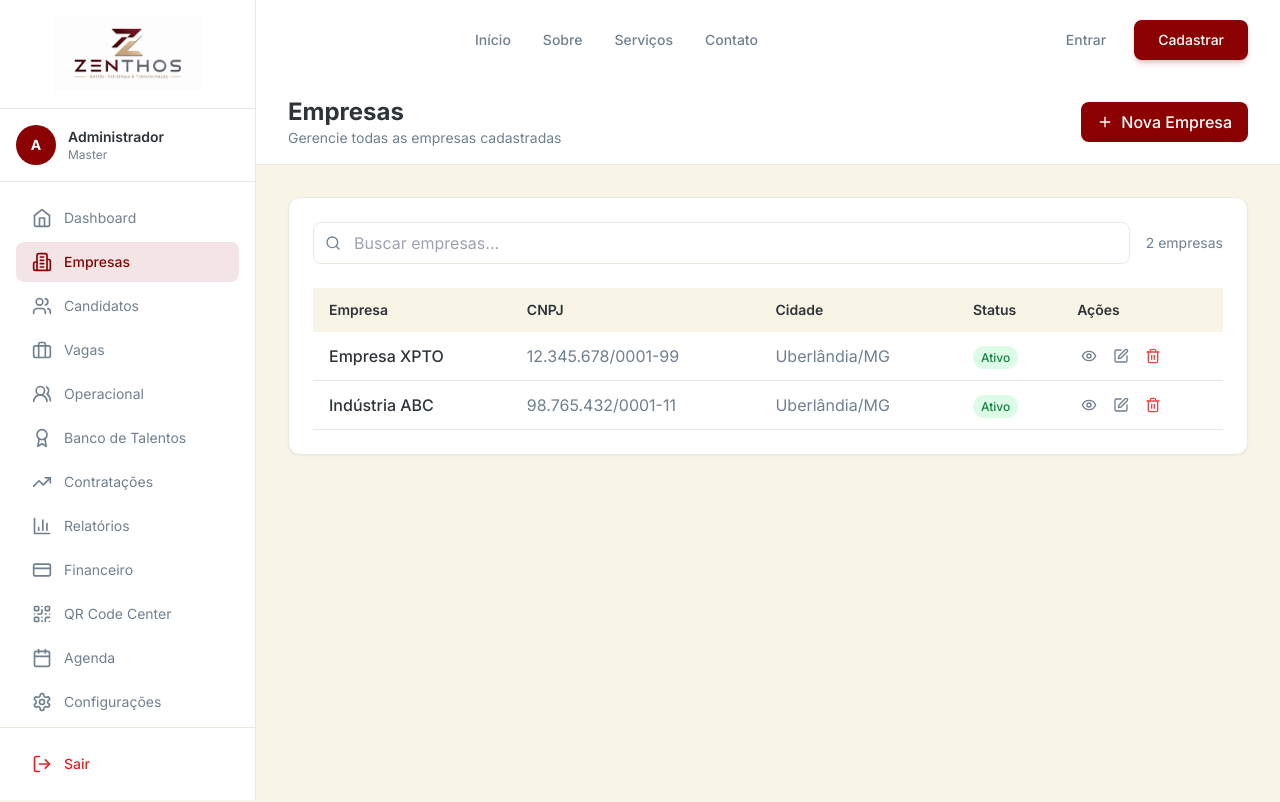
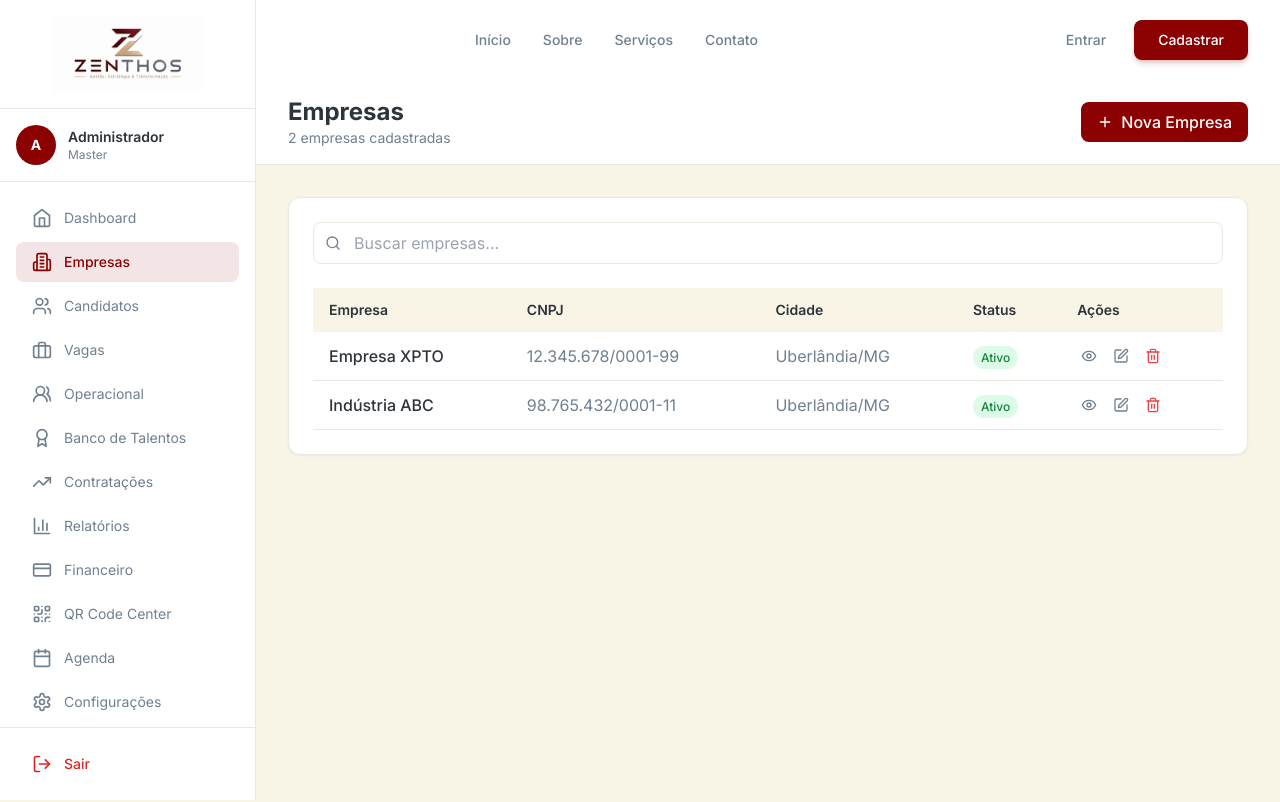
Before and after one commit to trivoroficial/consult_recruit, a Next.js app: page /admin/empresas in a window 1280 px wide. Shown: the top 802 px of the page. Built offline with nearby package versions, Linux system fonts and the light colour scheme; sample sign-in values are in the browser's storage; a web font is replaced by a local one.

Commit message:
Update page.tsx

```diff
--- a/src/app/(dashboard)/admin/empresas/page.tsx
+++ b/src/app/(dashboard)/admin/empresas/page.tsx
@@ -6,35 +6,36 @@ import { SidebarAdmin } from '@/components/dashboard/SidebarAdmin'
 import { DashboardFooter } from '@/components/dashboard/DashboardFooter'
 import { Building2, Plus, Search, Edit, Trash2, Eye, X, Save } from 'lucide-react'
 
-// DADOS INICIAIS
-const initialEmpresas = [
-  { id: 1, nome: 'Empresa XPTO', cnpj: '12.345.678/0001-99', cidade: 'Uberlândia/MG', status: 'Ativo' },
-  { id: 2, nome: 'Indústria ABC', cnpj: '98.765.432/0001-11', cidade: 'Uberlândia/MG', status: 'Ativo' },
-]
-
 export default function AdminEmpresas() {
   const router = useRouter()
-  const [empresas, setEmpresas] = useState(initialEmpresas)
+  const [empresas, setEmpresas] = useState<any[]>([])
   const [search, setSearch] = useState('')
   const [editando, setEditando] = useState<number | null>(null)
   const [editForm, setEditForm] = useState({ nome: '', cnpj: '', cidade: '', status: 'Ativo' })
-  const [deletando, setDeletando] = useState<number | null>(null)
+  const [loading, setLoading] = useState(true)
 
-  // Carregar dados do localStorage
+  // CARREGAR EMPRESAS DO LOCALSTORAGE
   useEffect(() => {
     const saved = localStorage.getItem('zenthos_empresas')
     if (saved) {
       setEmpresas(JSON.parse(saved))
+    } else {
+      // Dados iniciais se não houver nada
+      const initialEmpresas = [
+        { id: 1, nome: 'Empresa XPTO', cnpj: '12.345.678/0001-99', cidade: 'Uberlândia/MG', status: 'Ativo' },
+        { id: 2, nome: 'Indústria ABC', cnpj: '98.765.432/0001-11', cidade: 'Uberlândia/MG', status: 'Ativo' },
+      ]
+      setEmpresas(initialEmpresas)
+      localStorage.setItem('zenthos_empresas', JSON.stringify(initialEmpresas))
     }
+    setLoading(false)
   }, [])
 
-  // Salvar no localStorage
   const saveEmpresas = (data: typeof empresas) => {
     setEmpresas(data)
     localStorage.setItem('zenthos_empresas', JSON.stringify(data))
   }
 
-  // Abrir edição
   const handleEdit = (id: number) => {
     const empresa = empresas.find(e => e.id === id)
     if (empresa) {
@@ -43,7 +44,6 @@ export default function AdminEmpresas() {
     }
   }
 
-  // Salvar edição
   const handleSaveEdit = () => {
     if (editando === null) return
     const updated = empresas.map(e =>
@@ -54,27 +54,34 @@ export default function AdminEmpresas() {
     setEditForm({ nome: '', cnpj: '', cidade: '', status: 'Ativo' })
   }
 
-  // Cancelar edição
   const handleCancelEdit = () => {
     setEditando(null)
     setEditForm({ nome: '', cnpj: '', cidade: '', status: 'Ativo' })
   }
 
-  // Deletar empresa
   const handleDelete = (id: number) => {
     if (confirm('Tem certeza que deseja excluir esta empresa?')) {
       const updated = empresas.filter(e => e.id !== id)
       saveEmpresas(updated)
-      setDeletando(null)
     }
   }
 
-  // Filtrar empresas
-  const filteredEmpresas = empresas.filter(e =>
+  const filtered = empresas.filter(e =>
     e.nome.toLowerCase().includes(search.toLowerCase()) ||
     e.cnpj.includes(search) ||
     e.cidade.toLowerCase().includes(search.toLowerCase())
   )
+
+  if (loading) {
+    return (
+      <div className="min-h-screen bg-[#F8F4E6] flex flex-col">
+        <SidebarAdmin />
+        <div className="flex-1 ml-64 flex items-center justify-center">
+          <div className="text-[#8B0000] text-xl">Carregando...</div>
+        </div>
+      </div>
+    )
+  }
 
   return (
     <div className="min-h-screen bg-[#F8F4E6] flex flex-col">
@@ -84,7 +91,7 @@ export default function AdminEmpresas() {
         <header className="bg-white border-b border-[#E8EAE0] px-8 py-4 flex items-center justify-between">
           <div>
             <h1 className="text-2xl font-bold text-[#2D343A]">Empresas</h1>
-            <p className="text-sm text-[#708090]">Gerencie todas as empresas cadastradas</p>
+            <p className="text-sm text-[#708090]">{empresas.length} empresas cadastradas</p>
           </div>
           <button
             onClick={() => router.push('/admin/empresas/nova')}
@@ -108,7 +115,6 @@ export default function AdminEmpresas() {
                   onChange={(e) => setSearch(e.target.value)}
                 />
               </div>
-              <span className="text-sm text-[#708090]">{filteredEmpresas.length} empresas</span>
             </div>
 
             <div className="overflow-x-auto">
@@ -123,10 +129,9 @@ export default function AdminEmpresas() {
                   </tr>
                 </thead>
                 <tbody>
-                  {filteredEmpresas.map((item) => (
+                  {filtered.map((item) => (
                     <tr key={item.id} className="border-b border-[#E8EAE0] hover:bg-[#F8F4E6] transition">
                       {editando === item.id ? (
-                        // MODO EDIÇÃO
                         <td className="py-3 px-4" colSpan={5}>
                           <div className="grid grid-cols-1 md:grid-cols-4 gap-3">
                             <input
@@ -219,7 +224,7 @@ export default function AdminEmpresas() {
               </table>
             </div>
 
-            {filteredEmpresas.length === 0 && (
+            {filtered.length === 0 && (
               <div className="text-center py-8 text-[#708090]">
                 Nenhuma empresa encontrada.
               </div>
```
